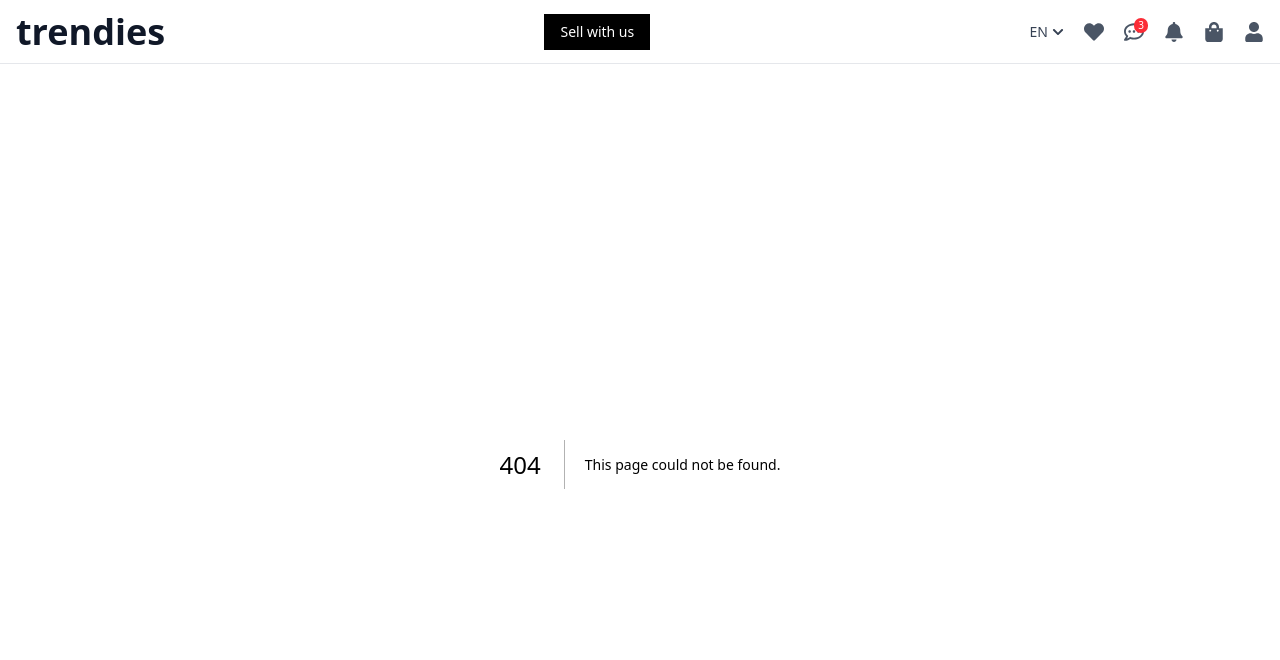
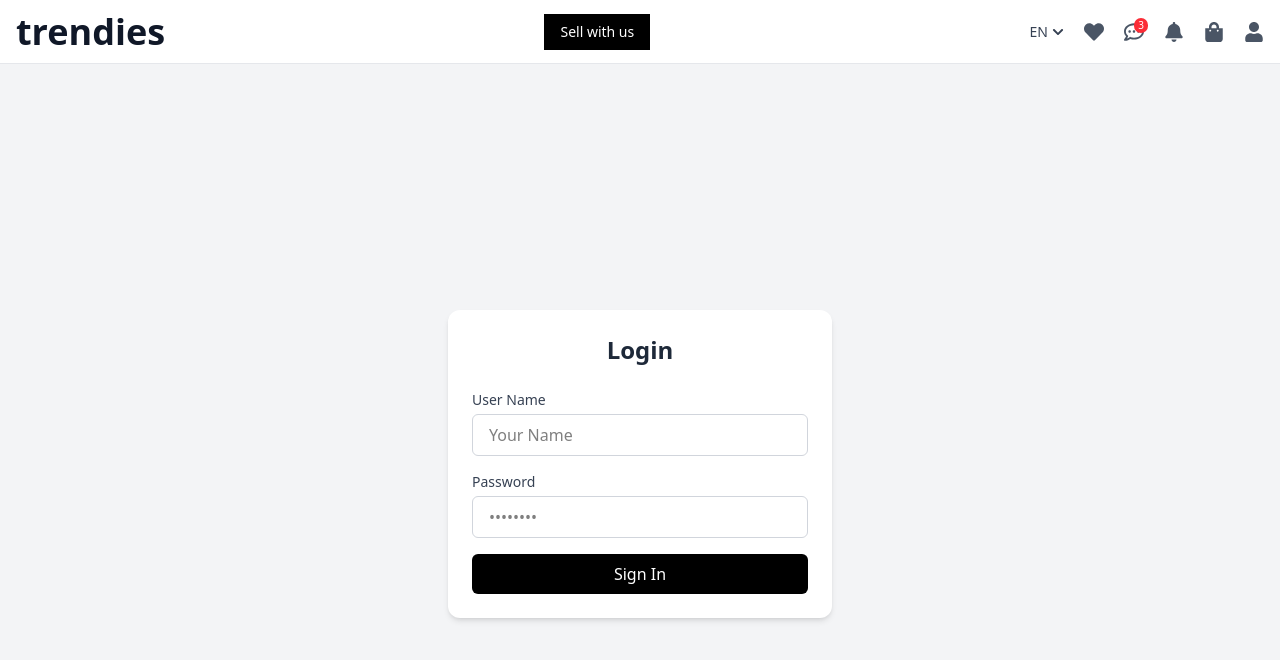
Before and after one commit to Uzmashaik93/counteroffer-chat, a Next.js app: page /login in a window 1280 px wide. Before the commit this address had no page. Shown: the top 660 px of the page. Built offline with nearby package versions, Linux system fonts and the light colour scheme.

Commit message:
feat: implement authentication and authorization with JWT, add login page, and logout functionality

```diff
--- /dev/null
+++ b/app/api/auth/logout/route.ts
@@ -0,0 +1,11 @@
+import { NextResponse } from 'next/server';
+
+export async function POST() {
+    const res = NextResponse.json({ message: 'Logged out' });
+    res.cookies.set('token', '', {
+        path: '/',
+        httpOnly: true,
+        expires: new Date(0),
+    });
+    return res;
+}
--- /dev/null
+++ b/app/api/auth/route.ts
@@ -0,0 +1,30 @@
+import { NextRequest, NextResponse } from 'next/server';
+import { signToken } from '@/lib/auth';
+
+import type { UserPayload } from '@/lib/auth';
+
+const users: (UserPayload & { password: string })[] = [
+    { username: 'buyer1', password: 'pass123', role: 'buyer' },
+    { username: 'seller1', password: 'pass456', role: 'seller' },
+];
+
+export async function POST(req: NextRequest) {
+    const { username, password } = await req.json();
+
+    const user = users.find(u => u.username === username && u.password === password);
+
+    if (!user) {
+        return NextResponse.json({ message: 'Invalid credentials' }, { status: 401 });
+    }
+
+    const token = signToken({ username: user.username, role: user.role });
+
+    const res = NextResponse.json({ role: user.role });
+    res.cookies.set('token', token, {
+        httpOnly: true,
+        path: '/',
+        maxAge: 60 * 60,
+    });
+
+    return res;
+}
--- /dev/null
+++ b/app/login/page.tsx
@@ -0,0 +1,95 @@
+"use client";
+
+import { useRouter } from "next/navigation";
+import React, { useState } from "react";
+
+const LoginPage = () => {
+  const [username, setUsername] = useState("");
+  const [password, setPassword] = useState("");
+  const [token, setToken] = useState("");
+
+  const router = useRouter();
+
+  const login = async () => {
+    const res = await fetch("/api/auth", {
+      method: "POST",
+      headers: {
+        "Content-Type": "application/json",
+      },
+      body: JSON.stringify({
+        username,
+        password,
+      }),
+    });
+
+    const data = await res.json();
+
+    if (res.ok) {
+      if (data.role === "buyer") {
+        router.push("/chat/buyer");
+      } else if (data.role === "seller") {
+        router.push("/chat/seller");
+      }
+    } else {
+      alert("Login Falied" + data.message);
+    }
+  };
+
+  return (
+    <div className="flex items-center justify-center min-h-screen bg-gray-100 mt-0">
+      <div className="w-full max-w-sm bg-white rounded-xl shadow-md p-6 space-y-6">
+        <h2 className="text-2xl font-semibold text-center text-gray-800">
+          Login
+        </h2>
+
+        <form className="space-y-4">
+          <div>
+            <label className="block text-sm font-medium text-gray-700 mb-1">
+              User Name
+            </label>
+            <input
+              type="name"
+              value={username}
+              onChange={(e) => setUsername(e.target.value)}
+              placeholder="Your Name"
+              className="w-full px-4 py-2 border border-gray-300 rounded-md focus:outline-none focus:ring-2 focus:ring-black"
+            />
+          </div>
+
+          <div>
+            <label className="block text-sm font-medium text-gray-700 mb-1">
+              Password
+            </label>
+            <input
+              type="password"
+              value={password}
+              onChange={(e) => setPassword(e.target.value)}
+              placeholder="••••••••"
+              className="w-full px-4 py-2 border border-gray-300 rounded-md focus:outline-none focus:ring-2 focus:ring-black"
+            />
+          </div>
+
+          <button
+            type="submit"
+            onClick={async (e) => {
+              e.preventDefault();
+              await login();
+            }}
+            className="w-full bg-black text-white py-2 rounded-md hover:bg-gray-900 transition"
+          >
+            Sign In
+          </button>
+          {token && (
+            <div>
+              <p>Token: {token}</p>
+              <a href="/chat/buyer">Go to Buyer Dashboard</a>
+              <a href="/chat/seller">Go to Seller Dashboard</a>
+            </div>
+          )}
+        </form>
+      </div>
+    </div>
+  );
+};
+
+export default LoginPage;
--- a/app/page.tsx
+++ b/app/page.tsx
@@ -21,6 +21,14 @@ export default function Home() {
         >
           Seller Chat
         </Link>
+        <Link
+          href="/login"
+          target="_blank"
+          rel="noopener noreferrer"
+          className="hover:bg-gray-800 bg-black text-white px-2 py-2"
+        >
+          Login
+        </Link>
       </div>
     </div>
   );
--- /dev/null
+++ b/lib/auth.ts
@@ -0,0 +1,20 @@
+import jwt from 'jsonwebtoken';
+
+export const SECRET = 'your-secret-key'; // In ideal scenarios, use an environment variable for this.
+
+export interface UserPayload {
+    username: string;
+    role: 'buyer' | 'seller';
+}
+
+export function signToken(user: UserPayload) {
+    return jwt.sign(user, SECRET, { expiresIn: '1h' });
+}
+
+export function verifyToken(token: string): UserPayload | null {
+    try {
+        return jwt.verify(token, SECRET) as UserPayload;
+    } catch {
+        return null;
+    }
+}
--- /dev/null
+++ b/middleware.ts
@@ -0,0 +1,30 @@
+import { NextRequest, NextResponse } from 'next/server';
+import { verifyToken } from './lib/auth';
+
+export function middleware(req: NextRequest) {
+    const token = req.headers.get('authorization')?.replace('Bearer ', '');
+
+    const protectedPaths = ['/dashboard/buyer', '/dashboard/seller'];
+    const path = req.nextUrl.pathname;
+
+    if (protectedPaths.includes(path)) {
+        if (!token) return new NextResponse('Unauthorized', { status: 401 });
+
+        const user = verifyToken(token);
+        if (!user) return new NextResponse('Invalid token', { status: 403 });
+
+        if (path.startsWith('/dashboard/buyer') && user.role !== 'buyer') {
+            return new NextResponse('Forbidden: Buyer only', { status: 403 });
+        }
+
+        if (path.startsWith('/dashboard/seller') && user.role !== 'seller') {
+            return new NextResponse('Forbidden: Seller only', { status: 403 });
+        }
+    }
+
+    return NextResponse.next();
+}
+
+export const config = {
+    matcher: ['/dashboard/:path*'],
+};
--- a/package.json
+++ b/package.json
@@ -18,6 +18,7 @@
     "cors": "^2.8.5",
     "dayjs": "^1.11.13",
     "express": "^5.1.0",
+    "jsonwebtoken": "^9.0.2",
     "nanoid": "^5.1.5",
     "next": "15.3.4",
     "react": "^19.0.0",
@@ -31,6 +32,7 @@
     "@eslint/eslintrc": "^3",
     "@tailwindcss/postcss": "^4",
     "@types/express": "^5.0.3",
+    "@types/jsonwebtoken": "^9.0.10",
     "@types/node": "^20.19.2",
     "@types/react": "^19",
     "@types/react-dom": "^19",
```
Also changed, not shown: app/api/counter-offer/route.ts (deleted), 1 other file (tests, documents, lock files or other folders).
